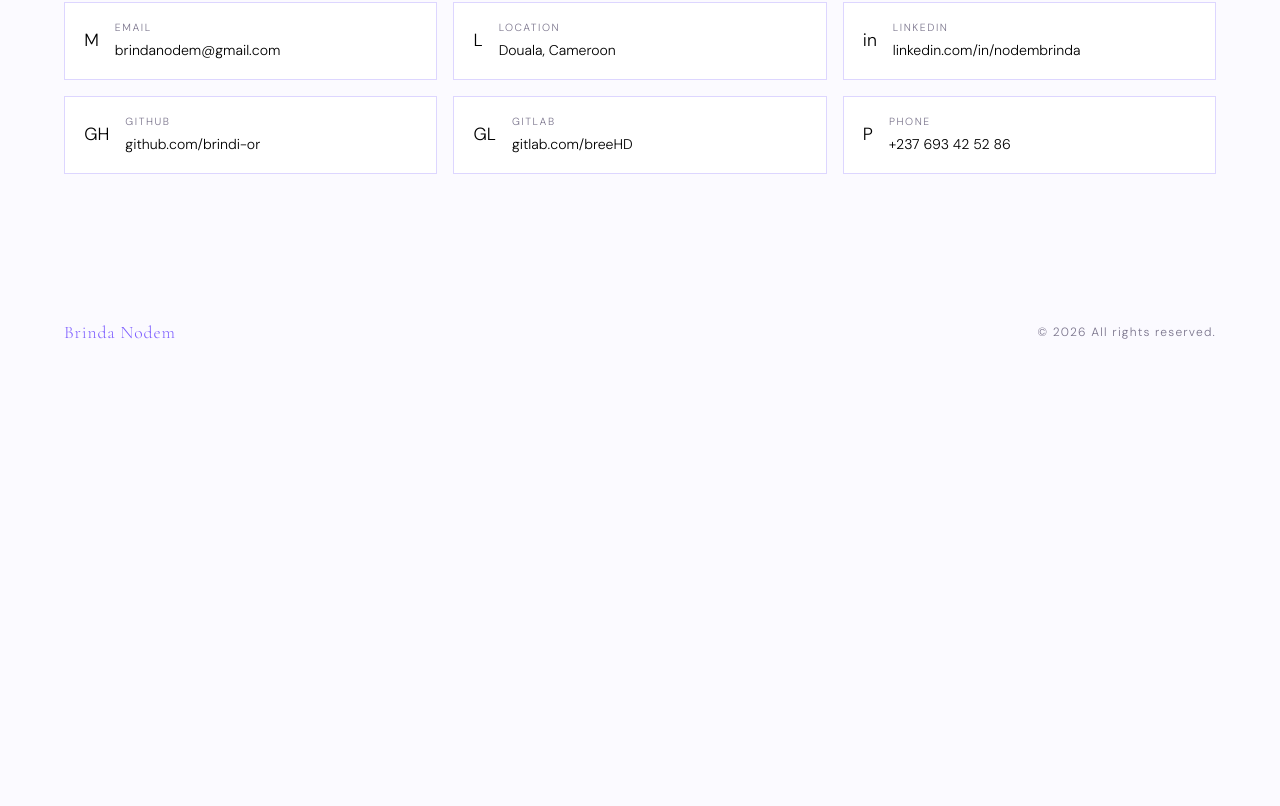
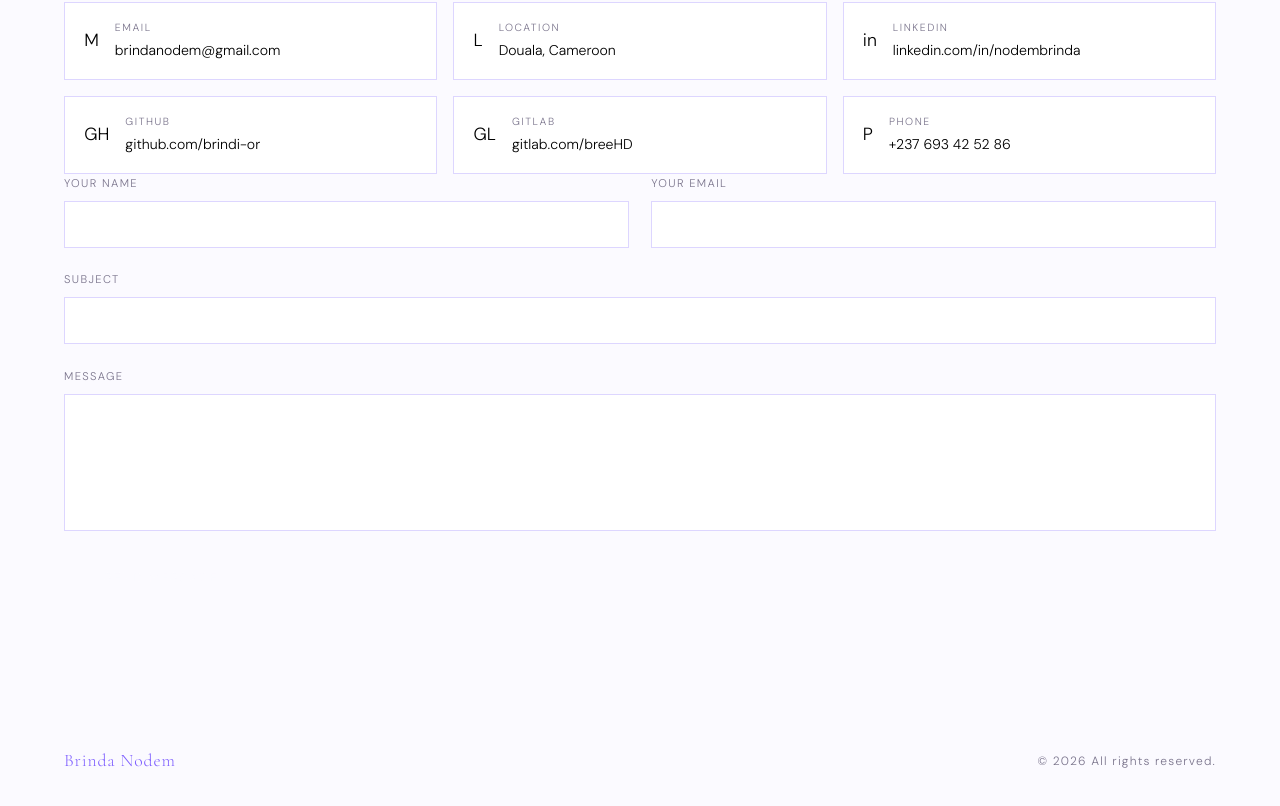
Before and after one commit to brindi-or/portofolio, an Angular app: page / in a window 1280 px wide. Shown: the part 3235-4041 px from the top of the page. Before the commit the page ends 3614 px from the top, so only its background shows below. Built offline with nearby package versions, Linux system fonts and the light colour scheme.

Commit message:
Add functional contact form fields to template

```diff
--- a/src/app/components/contact/contact.html
+++ b/src/app/components/contact/contact.html
@@ -17,5 +17,46 @@
       </div>
     </div>
 
+    <div class="contact-right">
+      <div class="success-msg" *ngIf="submitted; else formTpl">
+        <span class="success-icon">&#10003;</span>
+        <h3>Thank you!</h3>
+        <p>Your message has been sent. I'll get back to you soon.</p>
+        <button type="button" (click)="submitted=false">Send another</button>
+      </div>
+
+      <ng-template #formTpl>
+        <form #f="ngForm" (ngSubmit)="onSubmit()">
+          <div class="form-row">
+            <div class="form-group">
+              <label for="cf-name">Your name</label>
+              <input id="cf-name" type="text" name="name" required maxlength="100" [(ngModel)]="formData.name" [disabled]="sending" />
+            </div>
+            <div class="form-group">
+              <label for="cf-email">Your email</label>
+              <input id="cf-email" type="email" name="email" required maxlength="200" [(ngModel)]="formData.email" [disabled]="sending" />
+            </div>
+          </div>
+
+          <div class="form-group">
+            <label for="cf-subject">Subject</label>
+            <input id="cf-subject" type="text" name="subject" required maxlength="200" [(ngModel)]="formData.subject" [disabled]="sending" />
+          </div>
+
+          <div class="form-group">
+            <label for="cf-message">Message</label>
+            <textarea id="cf-message" name="message" rows="6" required maxlength="5000" [(ngModel)]="formData.message" [disabled]="sending"></textarea>
+          </div>
+
+          <p class="form-error" *ngIf="errorMsg" style="color:#c0392b;margin:0;font-size:0.85rem;">{{ errorMsg }}</p>
+
+          <button type="submit" class="submit-btn" [disabled]="sending || f.invalid">
+            <span *ngIf="!sending">Send message</span>
+            <span *ngIf="sending">Sending...</span>
+          </button>
+        </form>
+      </ng-template>
+    </div>
+
   </div>
 </section>
```
